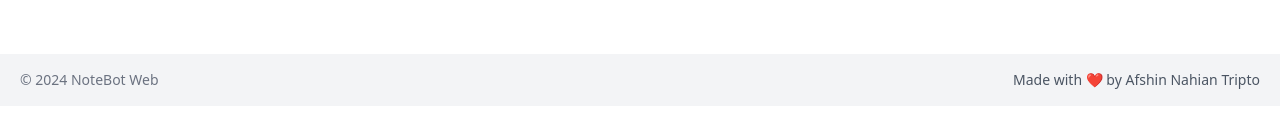
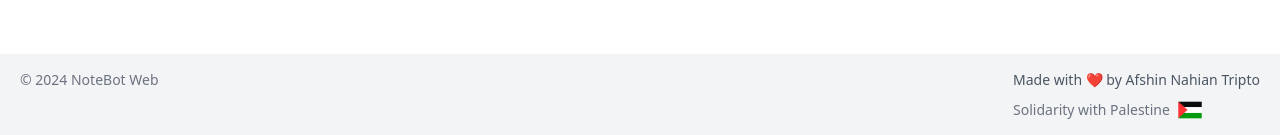
Before and after one commit to TriptoAfsin/notebot-web-v2, a React (Vite) app: page /syllabus/1/1 in a window 1280 px wide. Shown: the part 710-845 px from the top of the page. Before the commit the page ends 816 px from the top, so only its background shows below. Built offline with nearby package versions, Linux system fonts and the light colour scheme; no server answers; the HTML template or start-up script is replaced by a standard one.

Commit message:
chore: add palestine solidarity

```diff
--- a/src/components/atoms/layout/footer.tsx
+++ b/src/components/atoms/layout/footer.tsx
@@ -2,6 +2,8 @@ import { APP_CONFIG } from "@/constants/app-config";
 import { Link } from "react-router-dom";
 import { Text } from "../typography/text";
 import { Box } from "./box";
+
+const PALESTINE_FLAG = "/icons/palestine-flag.png";
 
 export default function Footer() {
   return (
@@ -11,13 +13,26 @@ export default function Footer() {
           <Text className="text-sm text-center text-gray-500 dark:text-white sm:text-left">
             © {new Date().getFullYear()} {APP_CONFIG.name}
           </Text>
+
           <Box
             as="span"
             className="inline-flex items-center justify-center mt-2 sm:ml-auto sm:mt-0 sm:justify-start"
           >
-            <Link to={APP_CONFIG.founder.web} target="_blank">
-              <Text>Made with ❤️ by {APP_CONFIG.founder.name}</Text>
-            </Link>
+            <Box className="flex flex-col items-center sm:items-start">
+              <Link to={APP_CONFIG.founder.web} target="_blank">
+                <Text>Made with ❤️ by {APP_CONFIG.founder.name}</Text>
+              </Link>
+              <Box className="flex items-center justify-center gap-2 mt-2">
+                <Text className="text-sm text-center text-gray-500 dark:text-white ">
+                  Solidarity with Palestine
+                </Text>
+                <img
+                  src={PALESTINE_FLAG}
+                  alt="Palestine Flag"
+                  className="w-6 h-6"
+                />
+              </Box>
+            </Box>
           </Box>
         </Box>
       </Box>
```
Also changed, not shown: public/icons/palestine-flag.png (added).
